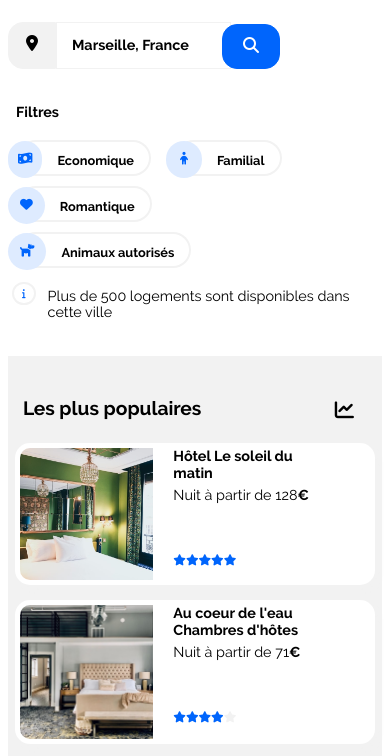
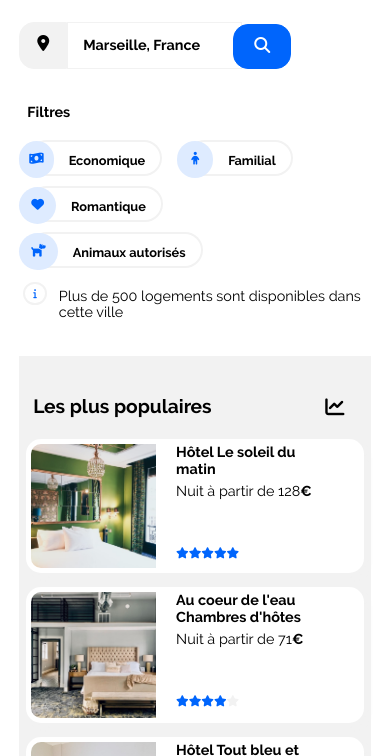
Before and after one commit to Arno67000/ArnaudStutz_2_31082020, a plain HTML site: page index.html in a window 390 px wide. Shown: the part 276-1032 px from the top of the page. Drawn offline with Linux system fonts and the light colour scheme.

Commit message:
Derniere modification responsive

```diff
--- a/smartphone.css
+++ b/smartphone.css
@@ -1,6 +1,7 @@
-header, main
+header, main, footer
 {
-	width: 100%;
+	width: 94%;
+	margin: auto;
 }
 h3
 {
```
